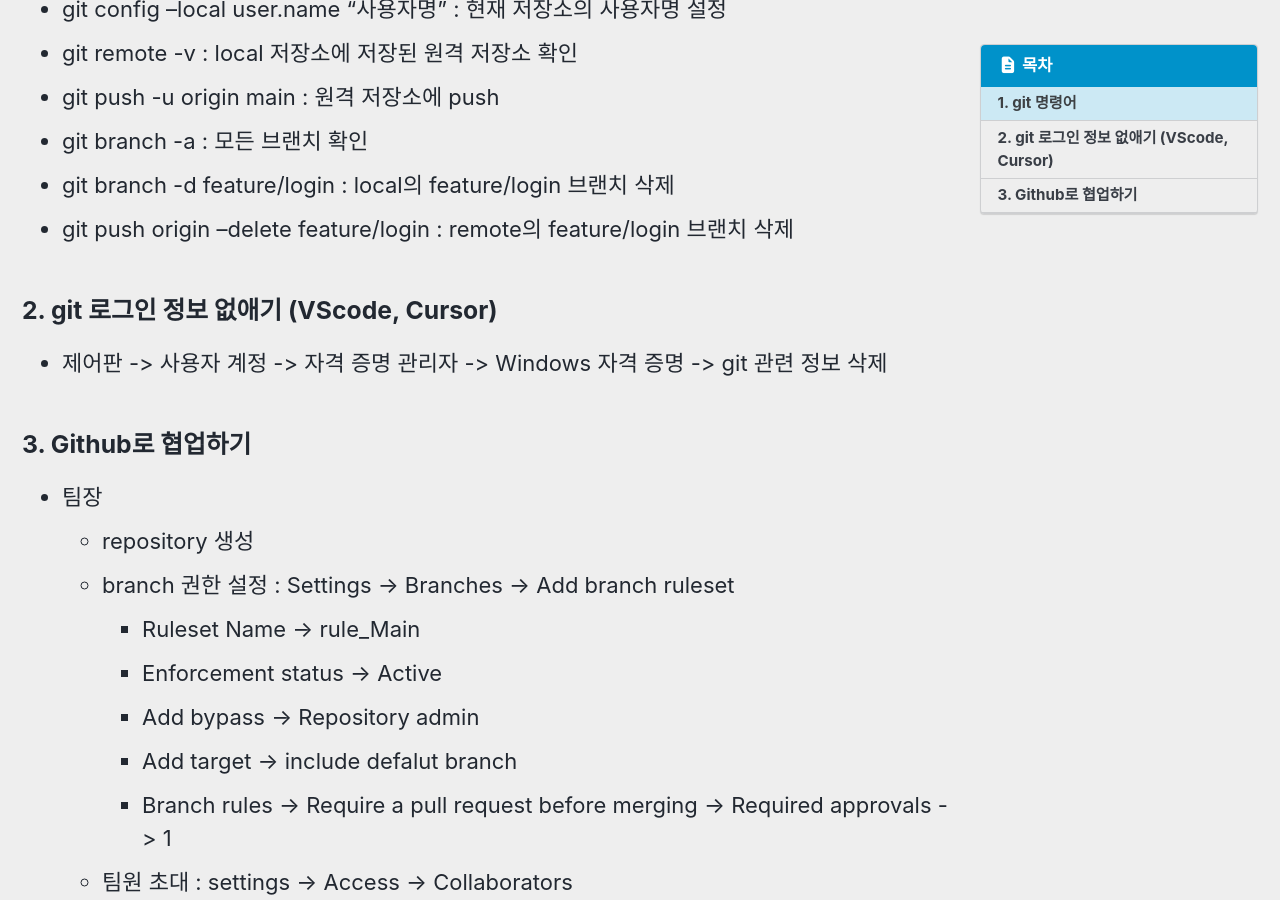
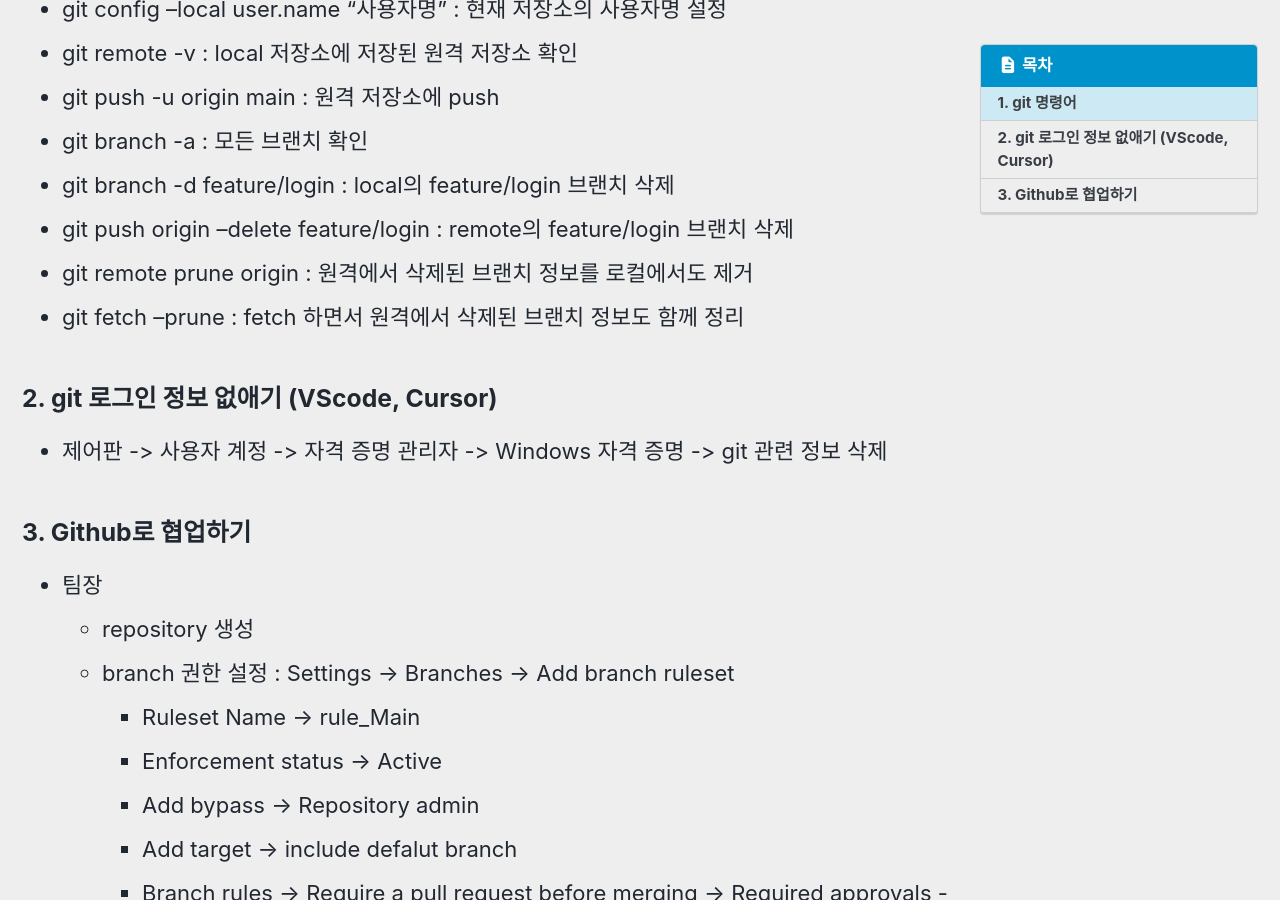
Before and after one commit to ext10fs/ext10fs.github.io, a Jekyll site: the page built from _posts/2025-01-18-Github.md, in a window 1280 px wide and 900 px high, scrolled down 420 px. Built offline with Jekyll 4.4.1, drawn with Linux system fonts in a browser that asks for light colours; cached includes are drawn as plain includes.

Commit message:
update _posts/2025-01-18-Github.md

```diff
--- a/_posts/2025-01-18-Github.md
+++ b/_posts/2025-01-18-Github.md
@@ -14,6 +14,8 @@ tags: [git]
 - git branch -a : 모든 브랜치 확인
 - git branch -d feature/login : local의 feature/login 브랜치 삭제
 - git push origin --delete feature/login : remote의 feature/login 브랜치 삭제
+- git remote prune origin : 원격에서 삭제된 브랜치 정보를 로컬에서도 제거
+- git fetch --prune : fetch 하면서 원격에서 삭제된 브랜치 정보도 함께 정리
 
 ### 2. git 로그인 정보 없애기 (VScode, Cursor)
 
```
